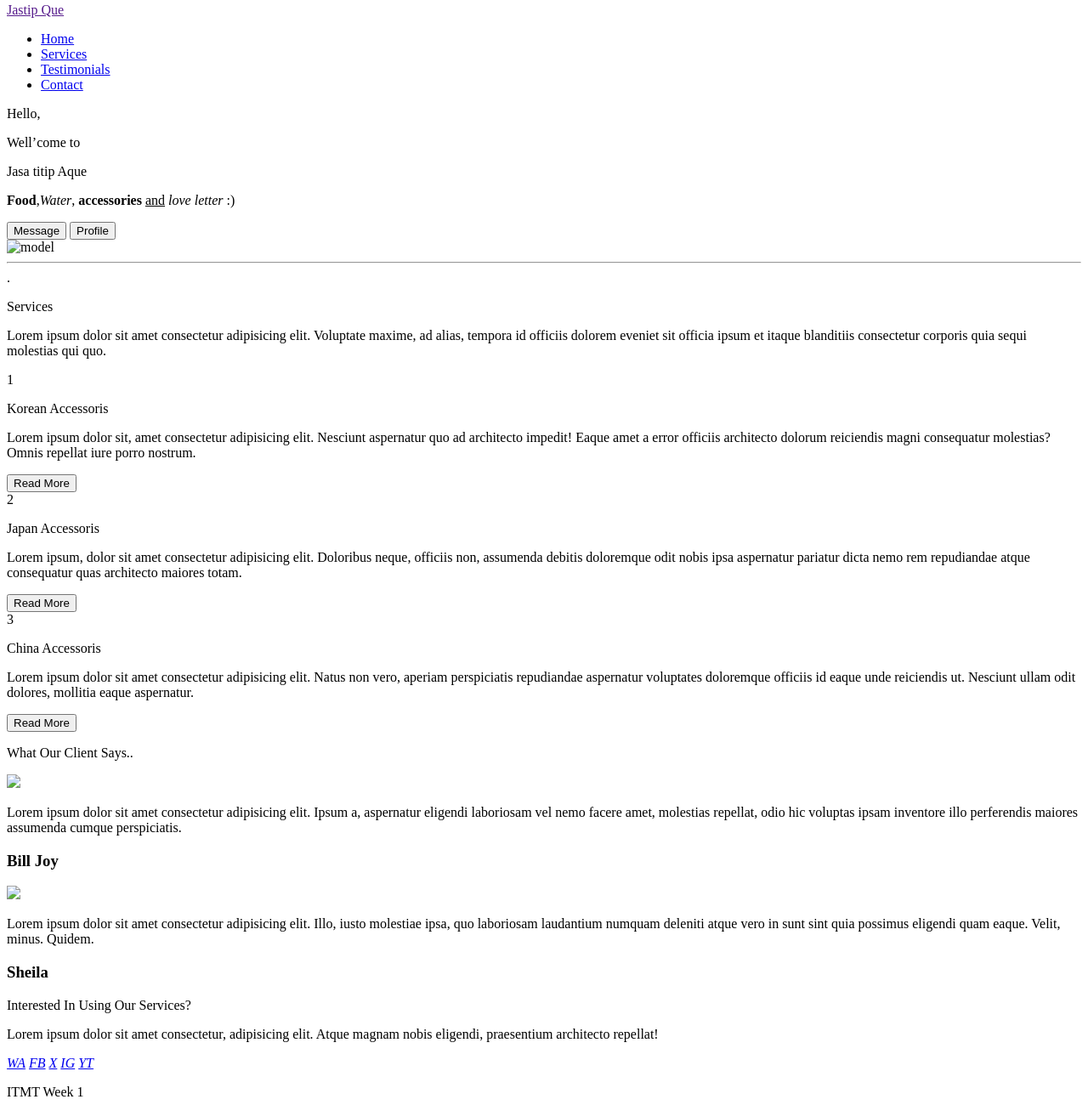
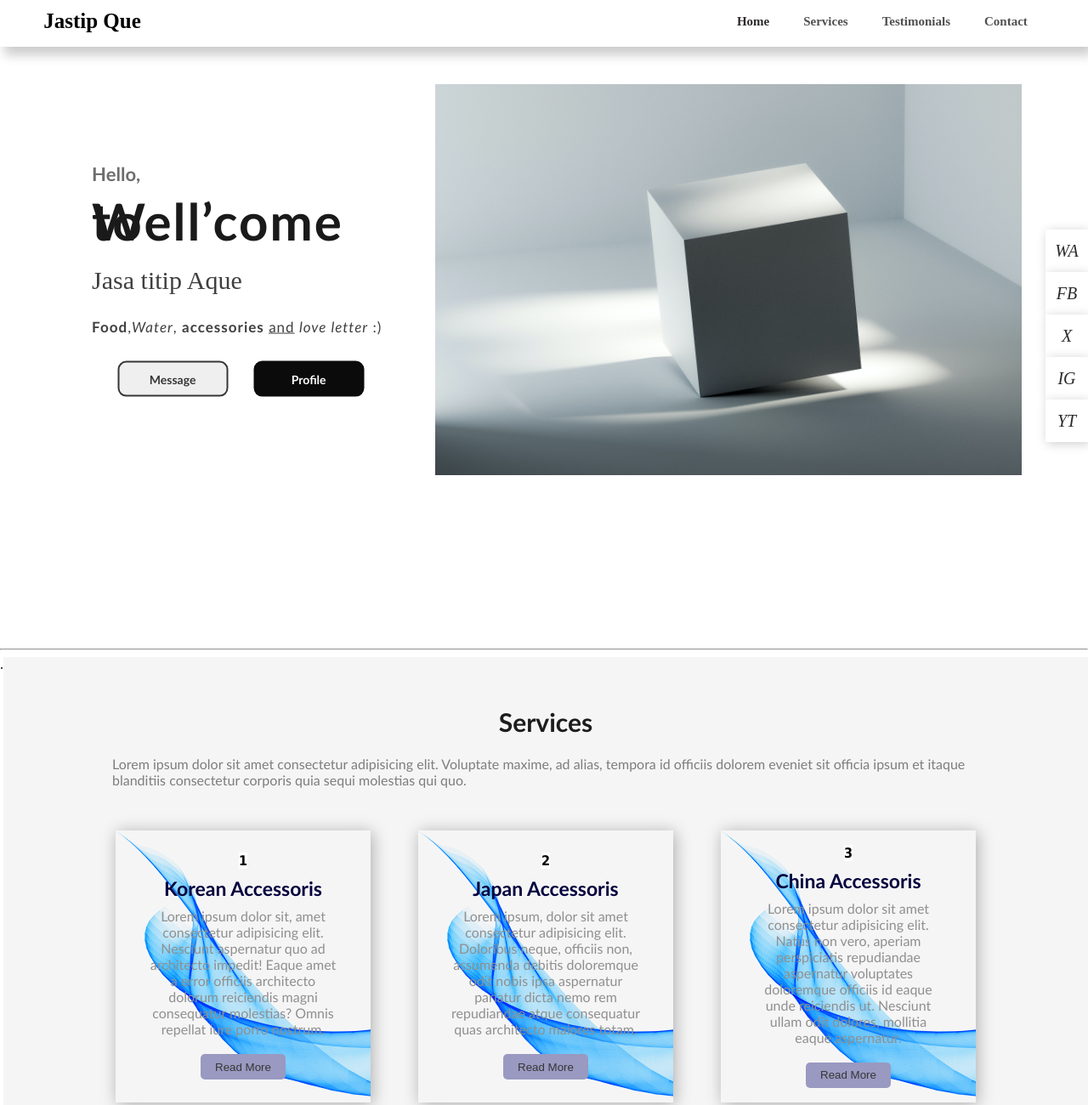
Before and after one commit to Bardjuki/Bardjuki-W1.Github.io, a plain HTML site: page index.html in a window 1280 px wide. Shown: the part 5-1305 px from the top of the page at 85% size. Drawn offline with Linux system fonts and the light colour scheme; files whose address does not match are found by name.

Commit message:
edit css

```diff
--- a/css/HTML & CSS.css
+++ b/css/index.css
@@ -196,15 +196,15 @@ button:active{ /*Transform the button*/
 }
 
 .box-1{
-    background-image:url(../img/Blue\ spray.png)
+    background-image:url(img/Blue\ spray.png)
 }
 
 .box-2{
-    background-image:url(../img/Blue\ spray.png);
+    background-image:url(img/Blue\ spray.png);
 }
 
 .box-3{
-    background-image: url(../img/Blue\ spray.png);
+    background-image: url(img/Blue\ spray.png);
 }
 
 .box-1 span,
--- a/index.html
+++ b/index.html
@@ -3,8 +3,8 @@
 <head>
     <meta charset="utf-8">
     <title>Latihan Web design</title>
-    <link rel="stylesheet" type="text/css" href="../week1/css/HTML & CSS.css"/>
-    <link id="logo-icon" rel="Icon" href="../week1/img/Wow.jpg" type="'Icon">
+    <link rel="stylesheet" type="text/css" href="/css/index.css"/>
+    <link id="logo-icon" rel="Icon" href="/img/Wow.jpg" type="'Icon">
 </head>
 <body>
     <section>
@@ -34,7 +34,7 @@
             </div>
         </div>
         <!-- model -->
-        <img src="../week1/img/Box Putih.jpg" class="model" alt="model" >
+        <img src="img/Box Putih.jpg" class="model" alt="model" >
     </section><hr>
     <div class="box-container">.
 
@@ -80,7 +80,7 @@
 
         <div class="testimoni-col">
             <div class="testimoni-1">
-                <img src="../week1/img/Wah.jpg">
+                <img src="img/Wah.jpg">
                 <div>
                     <p>Lorem ipsum dolor sit amet consectetur adipisicing elit. Ipsum a, aspernatur eligendi laboriosam vel nemo facere amet, molestias repellat, odio hic voluptas ipsam inventore illo perferendis maiores assumenda cumque perspiciatis.</p>
                     <h3>Bill Joy</h3>
@@ -88,7 +88,7 @@
             </div>
 
             <div class="testimoni-2">
-                <img src="../week1/img/Wow.jpg">
+                <img src="img/Wow.jpg">
                 <div>
                     <p>Lorem ipsum dolor sit amet consectetur adipisicing elit. Illo, iusto molestiae ipsa, quo laboriosam laudantium numquam deleniti atque vero in sunt sint quia possimus eligendi quam eaque. Velit, minus. Quidem.</p>
                     <h3>Sheila</h3>
```
